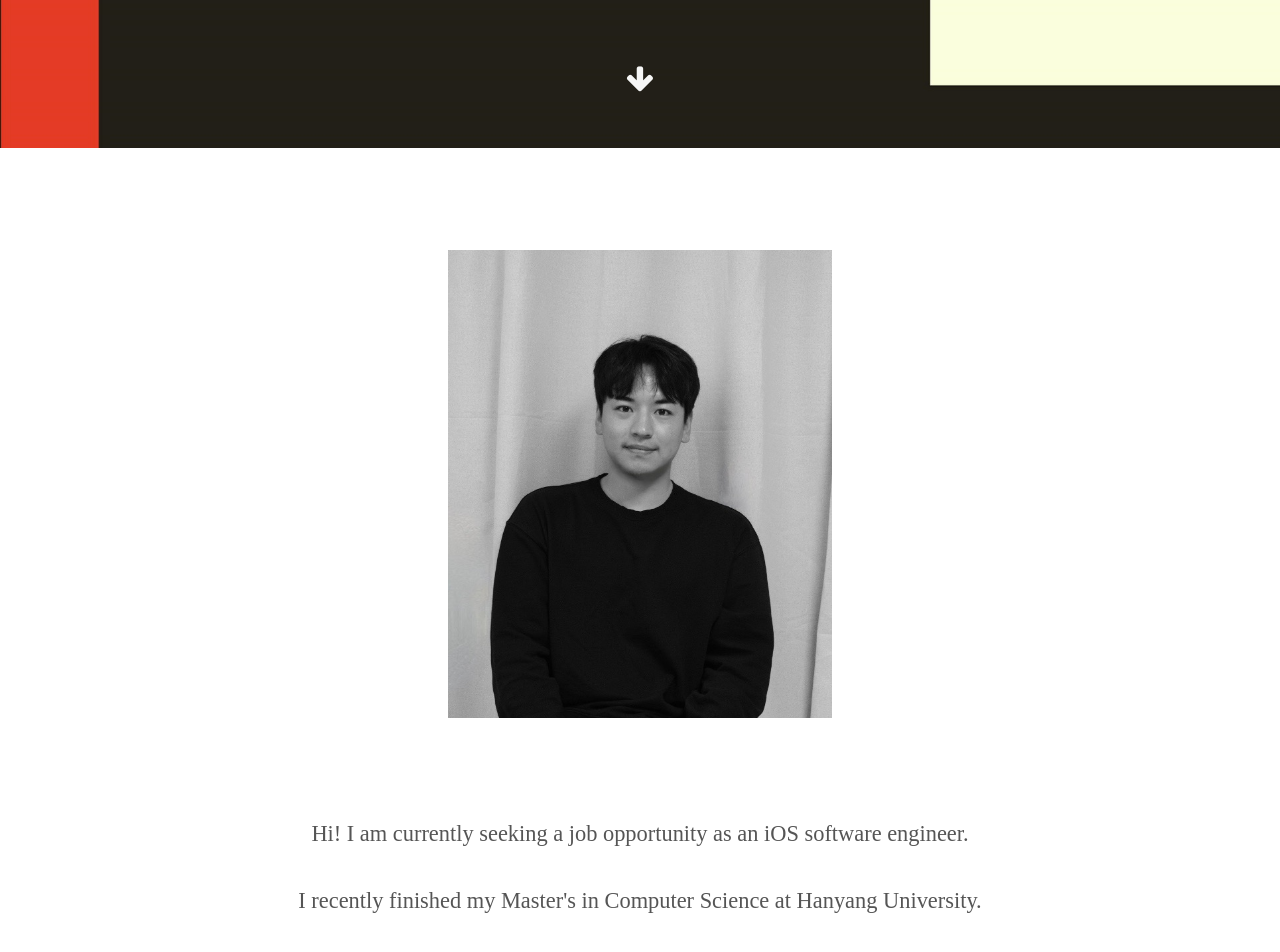
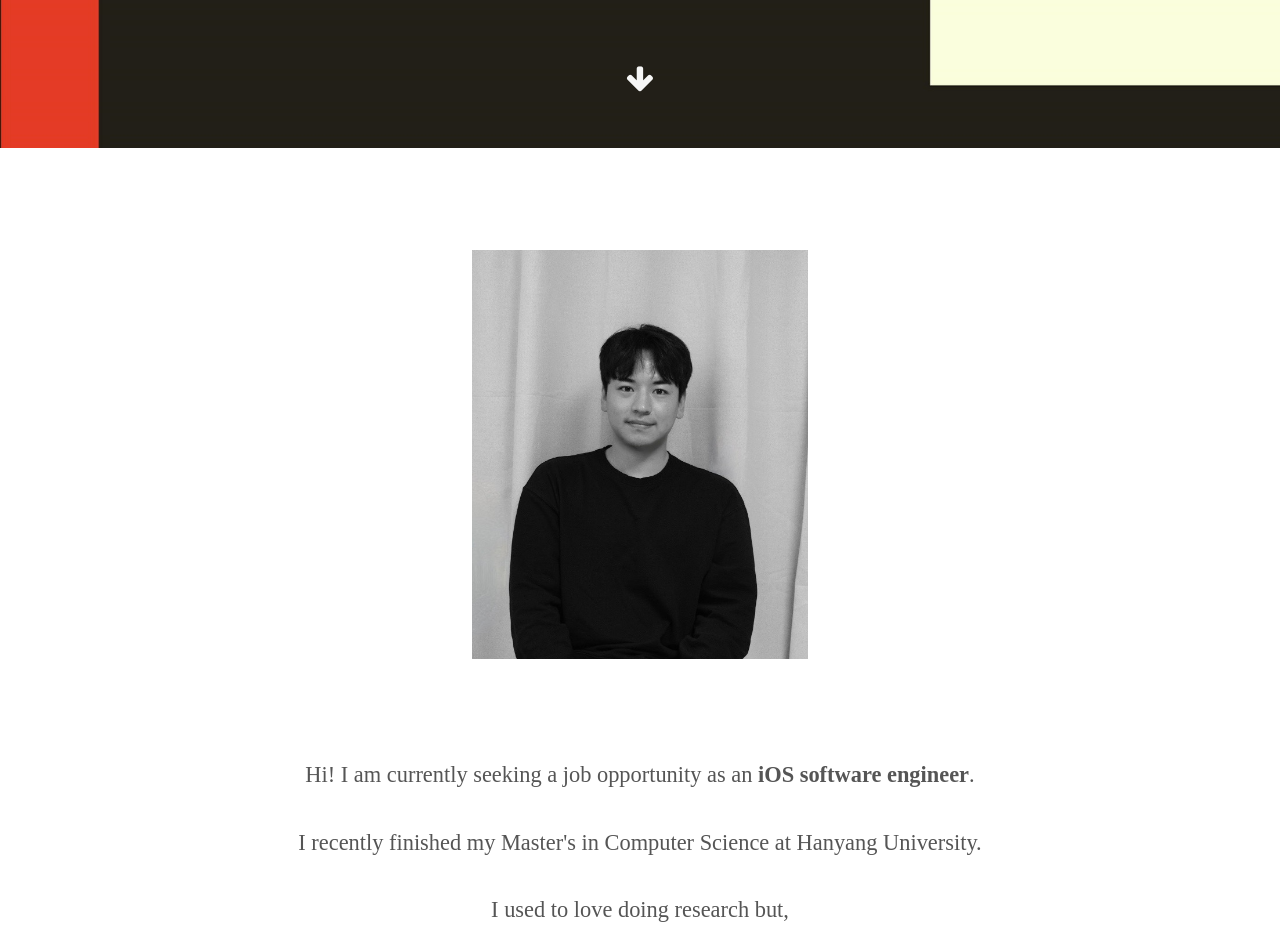
Before and after one commit to beomwookang/beomwookang.github.io, a Jekyll site: the page built from index.html, in a window 1280 px wide. Shown: the part 752-1704 px from the top of the page. Built offline with Jekyll 4.4.1, drawn with Linux system fonts in a browser that asks for light colours; some web fonts are replaced.

Commit message:
update profile image and texts

```diff
--- a/_includes/about.html
+++ b/_includes/about.html
@@ -1,6 +1,6 @@
 <div class="user-details">
   <img alt="profile_pic" src="/imgs/profile.jpg" class="profile-pic">
-  <p>Hi! I am currently seeking a job opportunity as an iOS software engineer.<br><br>I recently finished my Master's in Computer Science at Hanyang University.<br><br>I used to love doing research but, <br><br><b>I'm a person who is more into solving problems that deliver value directly to people.</b></p>
+  <p>Hi! I am currently seeking a job opportunity as an <b>iOS software engineer</b>.<br><br>I recently finished my Master's in Computer Science at Hanyang University.<br><br>I used to love doing research but, <br><br><b>I'm a person who is more into solving problems that deliver value directly to people.</b></p>
 
   <!--<p style="margin-top:1em; padding-top:1em;"><b>beomwookang@gmail.com</b></p>-->
   <hr style="width:100%;margin-top:4em;margin-bottom:4em;">
--- a/_includes/head.html
+++ b/_includes/head.html
@@ -60,7 +60,7 @@
 	    font-size: 2rem;
 	}
 	.profile-pic {
-	    width: 40%;
+	    width: 35%;
 	    margin-top: 10vh;
 	}
 	.ta {
```
